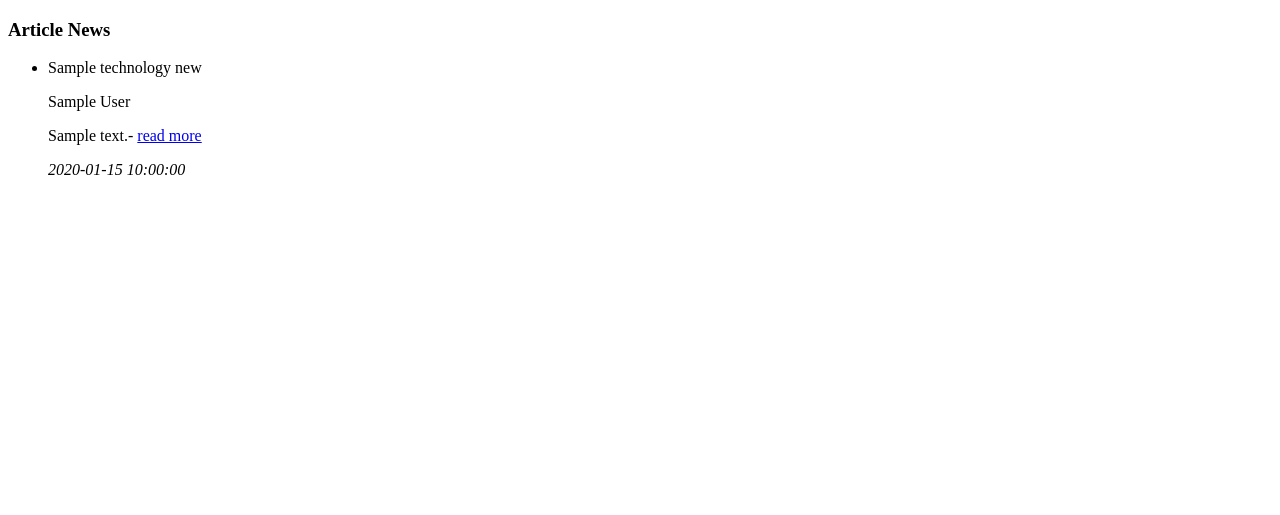
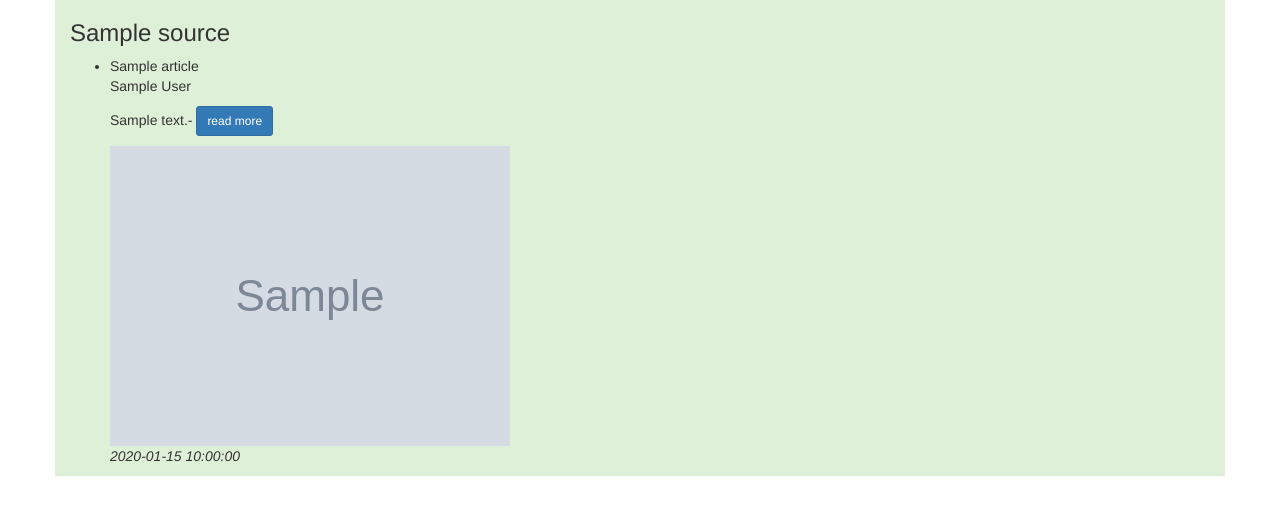
Before and after one commit to jepkess/NewsApp, a Flask app: template app/templates/articles.html in a window 1280 px wide. Shown: the top 515 px of the page. Run offline with Flask 2, Linux system fonts and the light colour scheme; the template is opened without the code that fills it: most values are stand-ins (such as "Sample title", 1, 10 or a date in 2020); grey boxes marked "Sample" are stand-in pictures; some libraries are stand-ins or nearby versions.

Commit message:
extends the base.html on the index html file

```diff
--- a/app/templates/articles.html
+++ b/app/templates/articles.html
@@ -1,21 +1,17 @@
-<!DOCTYPE html>
-<html lang="en">
-<head>
-    <meta charset="UTF-8">
-    <meta http-equiv="X-UA-Compatible" content="IE=edge">
-    <meta name="viewport" content="width=device-width, initial-scale=1.0">
-    <title>Articles</title>
-</head>
-<body>
-    <h3> Article News</h3>
-    <ul>
-        {% for technology_news in technology_news %}
-        <li>{{ technology_news.title}}</li>
-        <p>{{technology_news.author}}</p>
-        <p>{{ technology_news.description }}- <a href="{{technology_news.url}}">read more</a></p>
-        <p><em>{{ technology_news.publishedAt}}</em></p>
-        {% endfor %}
-    </ul>
+{% extends 'base.html'%}
 
-</body>
-</html>
+<!-- block content -->
+{%block content%}
+<div class="container bg-success">
+    <h3>{{ source}}</h3>
+<ul>
+    {% for article in articles %}
+    <li>{{ article.title}}</li>
+    <p>{{article.author}}</p>
+    <p>{{ article.description }}- <a class="btn btn-primary btn-sm" href="{{article.url}}">read more</a></p>
+    <img src="{{ article.image}}" alt="article image">
+    <p><em>{{ article.publishedAt}}</em></p>
+    {% endfor %}
+</ul>
+</div>
+{% endblock%}
```
